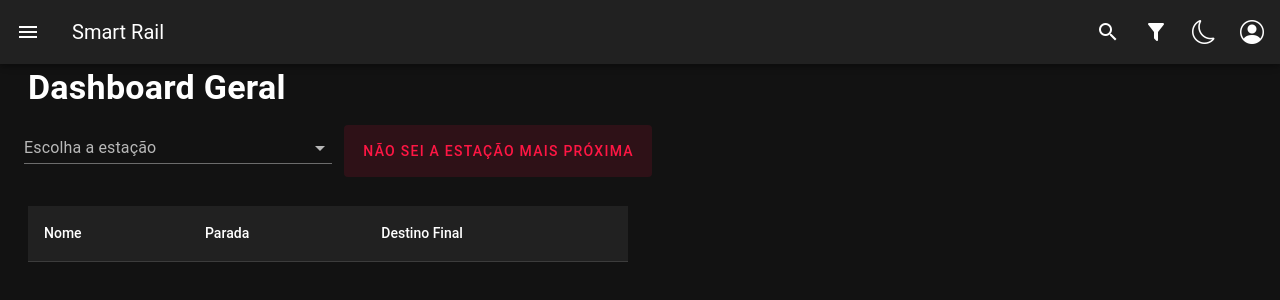
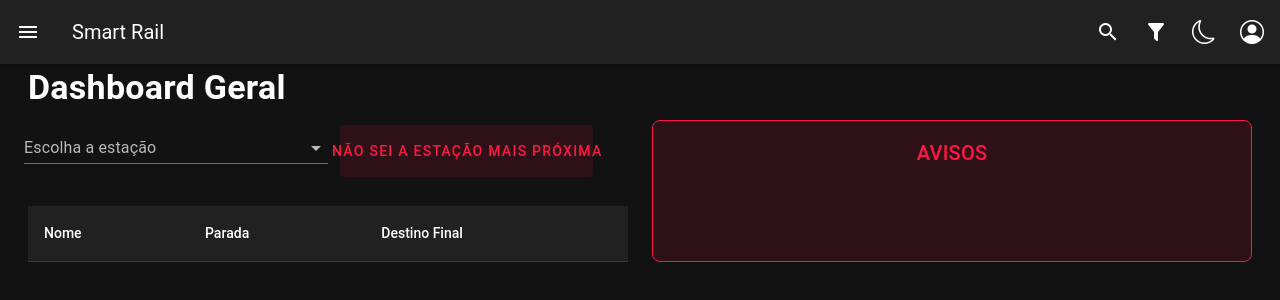
Before and after one commit to Miguel-Paes/smart-rail-project, a Vue app: page / in a window 1280 px wide. Shown: the top 300 px of the page. Built offline with nearby package versions, Linux system fonts and the light colour scheme; a small style sheet from the web is missing.

Commit message:
card de avisos

```diff
--- a/index.html
+++ b/index.html
@@ -4,6 +4,7 @@
     <meta charset="UTF-8">
     <link rel="icon" href="/favicon.ico">
     <meta name="viewport" content="width=device-width, initial-scale=1.0">
+    <link rel="stylesheet" href="./src/styles/style.css">
     <title>Welcome to Vuetify 3</title>
   </head>
   <body>
--- a/package.json
+++ b/package.json
@@ -12,6 +12,7 @@
   "dependencies": {
     "@fontsource/roboto": "5.2.5",
     "@mdi/font": "7.4.47",
+    "axios": "^1.9.0",
     "bootstrap-icons": "^1.11.3",
     "vue": "^3.5.13",
     "vuetify": "^3.8.1"
--- a/src/pages/home.vue
+++ b/src/pages/home.vue
@@ -51,8 +51,10 @@
   <v-main class="pa-0 pt-1" :class="displayStore.xs ? 'px-3 py-1' : displayStore.sm ? 'px-5 py-2' : 'px-7 py-3'">
     <h2 class="mb-3 font-weight-bold" :class="displayStore.xs ? 'text-h6' : displayStore.sm ? 'text-h5' : 'text-h4'">Dashboard Geral</h2>
 
+    <v-row class="d-flex">
+      <v-col class="d-flex flex-column justify-center" cols="12" md="6">
         <v-row class="d-flex" :class="displayStore.xs ? '' : displayStore.sm ? '' : 'ga-3'" dense>
-      <v-col class="d-flex align-center pa-0" cols="12" md="3" sm="6">
+          <v-col class="d-flex align-center pa-0" cols="12" sm="6">
             <v-select
               v-model="stationStore.stationId"
               item-title="name"
@@ -68,8 +70,7 @@
             class="d-flex align-center pa-0"
             :class="displayStore.xs ? 'justify-center' : displayStore.sm ? 'justify-center' : 'justify-start'"
             cols="12"
-        md="3"
-        sm="6"
+            sm="5"
           >
             <v-dialog>
               <template #activator="{ props: activatorProps }">
@@ -156,7 +157,7 @@
           </v-col>
         </v-row>
         <v-row>
-      <v-col cols="12" md="6">
+          <v-col cols="12">
             <v-table
               fixed-header
             >
@@ -177,5 +178,19 @@
             </v-table>
           </v-col>
         </v-row>
+      </v-col>
+
+      <v-col cols="12" md="6">
+        <v-card class="w-100 h-100 pa-2 border-red-accent-3 rounded rounded-lg" color="red-accent-3" variant="tonal">
+          <v-card-title class="text-center">AVISOS</v-card-title>
+        </v-card>
+      </v-col>
+    </v-row>
   </v-main>
 </template>
+
+<style>
+  .border-red-accent-3 {
+  border: solid .1rem #FF1744;
+}
+</style>
```
Also changed, not shown: src/styles/style.css (added), 1 other file (tests, documents, lock files or other folders). Lines whose indentation alone changed are shown as unchanged.
